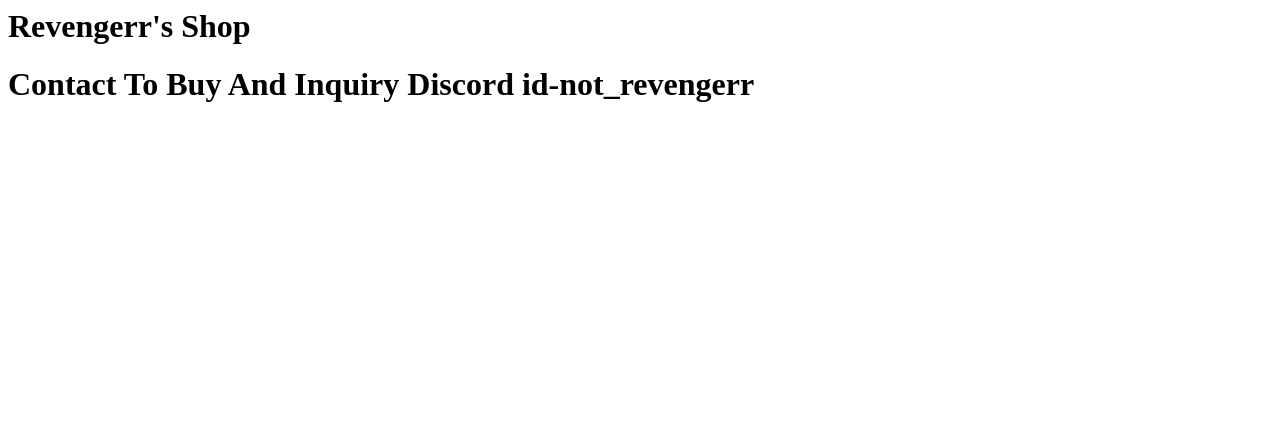
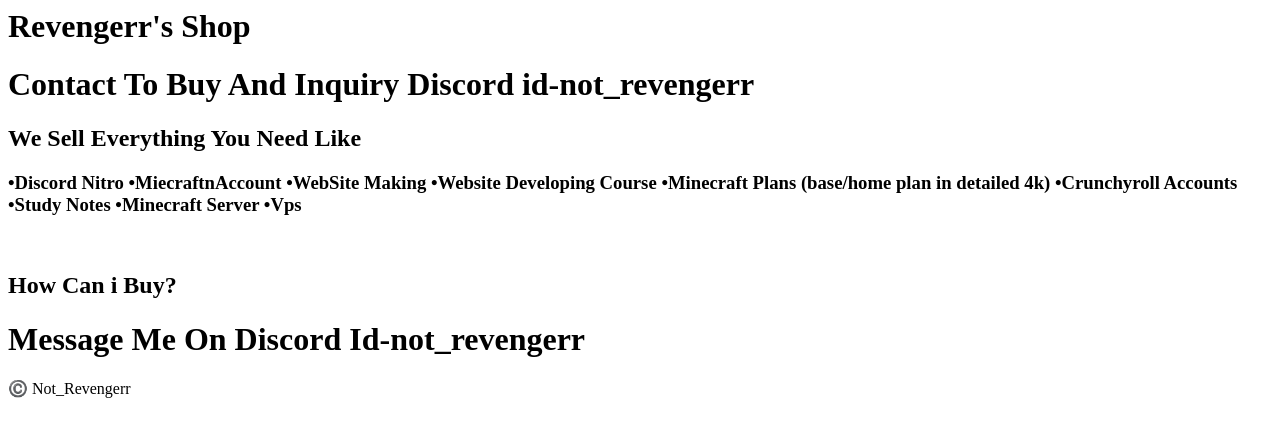
Before and after one commit to NotRevengerr/Not_Revengerr, a plain HTML site: page index.html in a window 1280 px wide. Drawn offline with Linux system fonts and the light colour scheme.

Commit message:
index.html

```diff
--- a/index.html
+++ b/index.html
@@ -1,3 +1,17 @@
 <h1>Revengerr's Shop</h1>
 <h1>Contact To Buy And Inquiry
 Discord id-not_revengerr</h1>
+<h2>We Sell Everything You Need Like</h2>
+<h3> •Discord Nitro
+•MiecraftnAccount
+•WebSite Making
+•Website Developing Course
+•Minecraft Plans (base/home plan in detailed 4k)
+•Crunchyroll Accounts
+•Study Notes
+•Minecraft Server
+•Vps</h3>
+<br>
+<h2>How Can i Buy?</h2>
+<h1>Message Me On Discord Id-not_revengerr</h1>
+©️ Not_Revengerr
```
